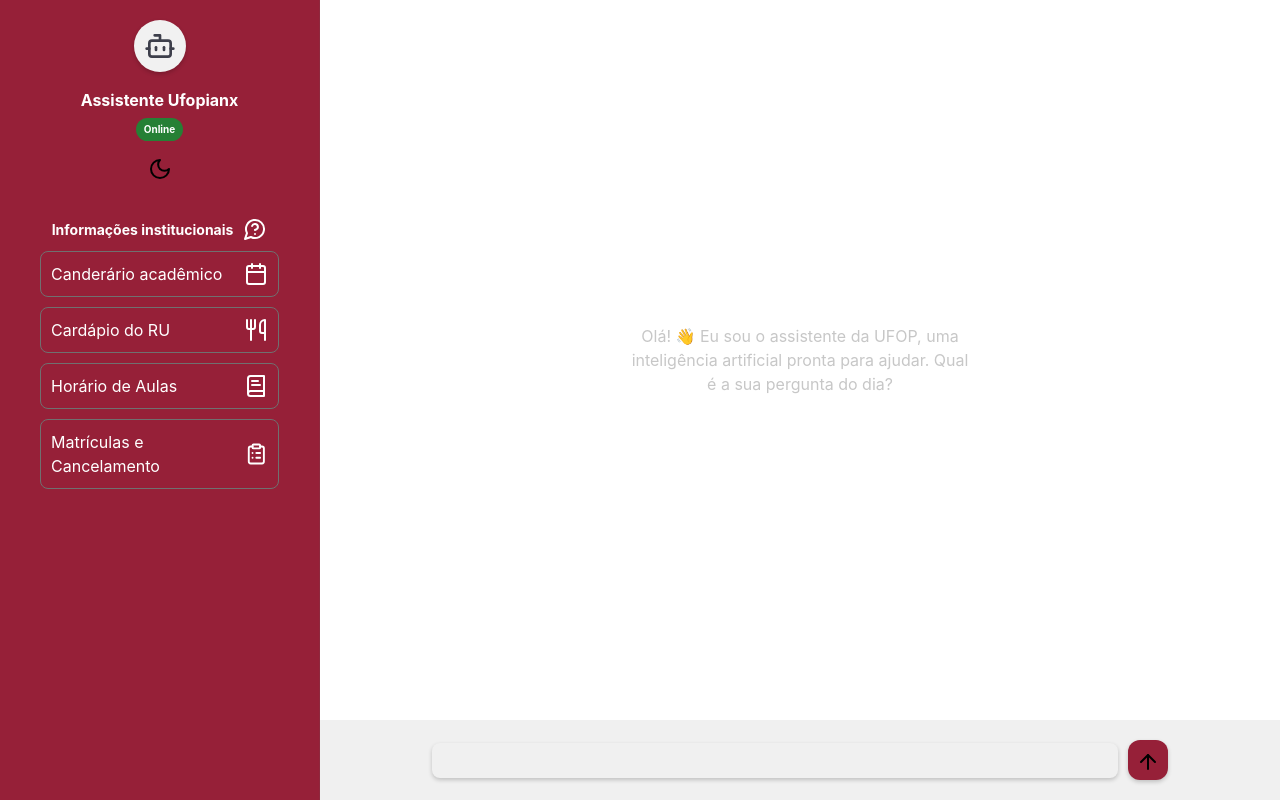
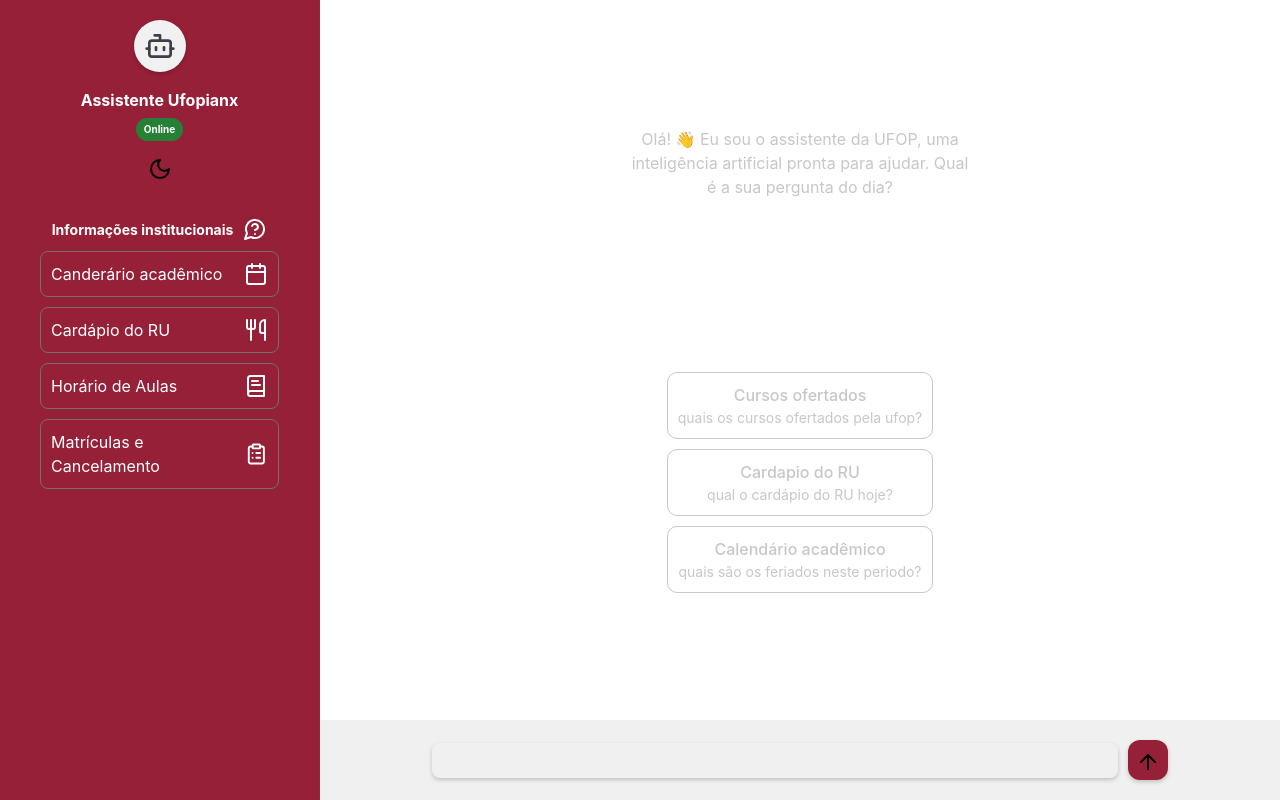
Before and after one commit to mateus-hamade/chatbot-ufop, a React (Vite) app: page / in a window 1280 px wide. Built offline with nearby package versions, Linux system fonts and the light colour scheme.

Commit message:
Fix header link rendering and improve empty main message layout

```diff
--- a/src/components/header/Header.jsx
+++ b/src/components/header/Header.jsx
@@ -33,7 +33,7 @@
             <div className="information-listener">
                { informations.map((information, index) => {
                   return (
-                     <a href={links[index]} target="_blank" rel="noreferrer" className="information-detail">
+                     <a key={index} href={links[index]} target="_blank" rel="noreferrer" className="information-detail">
                         <p>{information}</p>
                         {icons[index]}
                      </a>
--- a/src/components/header/header.css
+++ b/src/components/header/header.css
@@ -101,7 +101,6 @@
     }
 
     @media screen and (min-width: 769px) and (max-width: 1024px) {
-        padding: 10px;
         gap: 5px;
     }
 }
@@ -117,16 +116,16 @@
     text-align: center;
     font-size: 14px;
     font-weight: 700;
+
+    @media screen and (min-width: 769px) and (max-width: 1024px) {
+        font-size: 12px;
+    }
 }
 
 .information-listener {
     display: flex;
     flex-direction: column;
     gap: 10px;
-
-    @media screen and (min-width: 769px) and (max-width: 1024px) {
-        gap: 5px;
-    }
 }
 
 .information-detail {
@@ -141,7 +140,6 @@
     text-decoration: none;
 
     @media screen and (min-width: 769px) and (max-width: 1024px) {
-        padding: 5px;
         gap: 5px;
     }
 }
--- a/src/components/main/Main.jsx
+++ b/src/components/main/Main.jsx
@@ -14,7 +14,24 @@
       <main className={isDarkMode ? "dark-theme-707A81" : "light-theme"}>
          {messages.length === 0 ? (
             <div className="empty-main-message">
-               Olá! 👋 Eu sou o assistente da UFOP, uma inteligência artificial pronta para ajudar. Qual é a sua pergunta do dia?
+               <p>
+                  Olá! 👋 Eu sou o assistente da UFOP, uma inteligência artificial pronta para ajudar. Qual é a sua pergunta do dia?
+               </p>
+
+               <div className="empty-suggestion-container">
+                  <div className="empty-suggestion">
+                     <h1>Cursos ofertados</h1>
+                     <p>quais os cursos ofertados pela ufop?</p>
+                  </div>
+                  <div className="empty-suggestion">
+                     <h1>Cardapio do RU</h1>
+                     <p>qual o cardápio do RU hoje?</p>
+                  </div>
+                  <div className="empty-suggestion">
+                     <h1>Calendário acadêmico</h1>
+                     <p>quais são os feriados neste periodo?</p>
+                  </div>
+               </div>
             </div>
          ) : (
             messages.map((message, index) =>
--- a/src/components/main/main.css
+++ b/src/components/main/main.css
@@ -122,7 +122,8 @@
 .empty-main-message {
     color: rgb(199, 199, 199);
     display: flex;
-    justify-content: center;
+    flex-direction: column;
+    justify-content: space-around;
     align-items: center;
     height: 100vh;
     text-align: center;
@@ -173,3 +174,51 @@
         background: #f1f1f1;
     }
 }
+
+.empty-suggestion-container {
+    display: grid;
+    grid-template-columns: 1fr;
+    gap: 10px;
+}
+
+.empty-suggestion {
+    border-radius: 10px;
+    border: 1px solid;
+    padding: 10px;
+}
+
+.empty-suggestion > h1 {
+    font-size: 14px;
+    font-weight: 500;
+    /* color: #5f5f5f65; */
+
+    @media screen and (min-width: 320px) and (max-width: 480px) {
+        font-size: 12px;
+    }
+
+    @media screen and (min-width: 481px) and (max-width: 768px) {
+        font-size: 14px;
+    }
+
+    @media screen and (min-width: 769px) {
+        font-size: 16px;
+    }
+}
+
+.empty-suggestion > p {
+    font-size: 12px;
+    font-weight: 400;
+    /* color: #5f5f5f65; */
+
+    @media screen and (min-width: 320px) and (max-width: 480px) {
+        font-size: 10px;
+    }
+
+    @media screen and (min-width: 481px) and (max-width: 768px) {
+        font-size: 12px;
+    }
+
+    @media screen and (min-width: 769px) {
+        font-size: 14px;
+    }
+}
```
